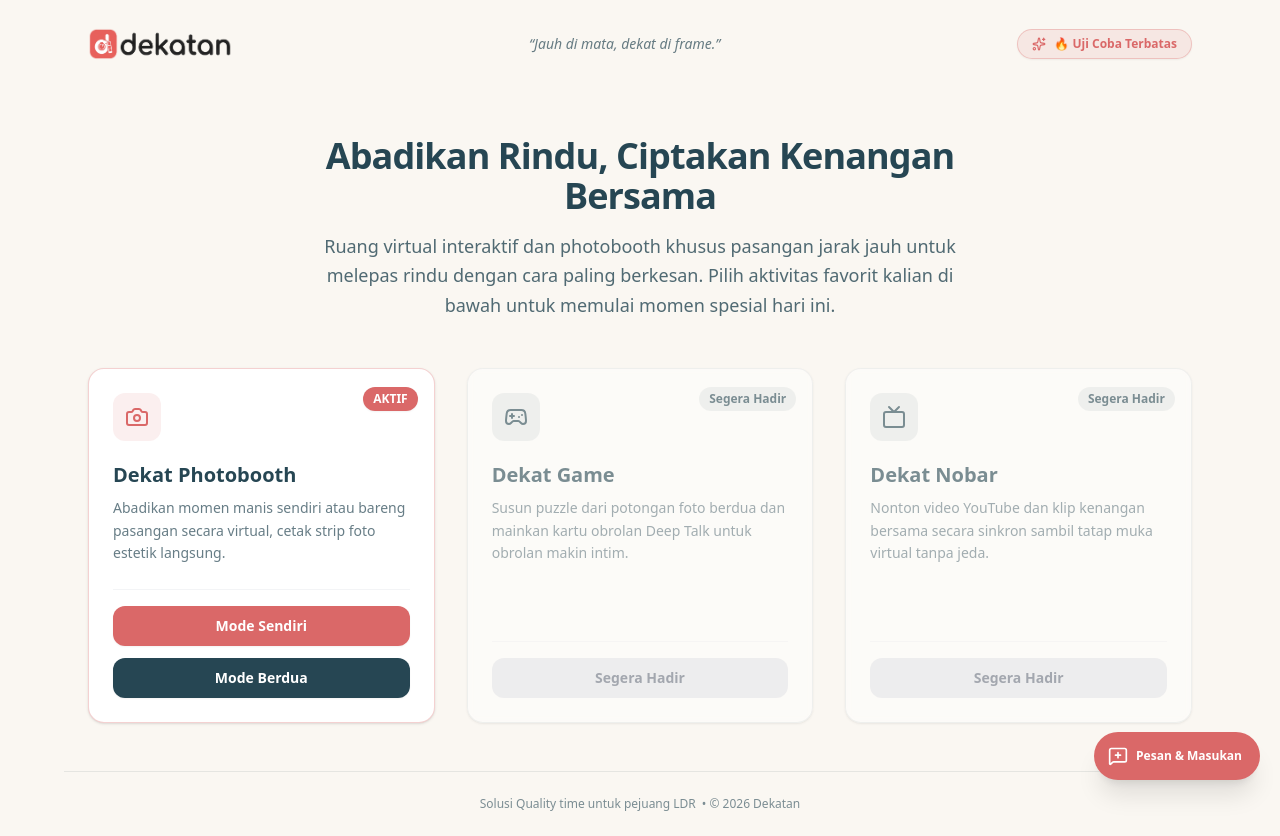
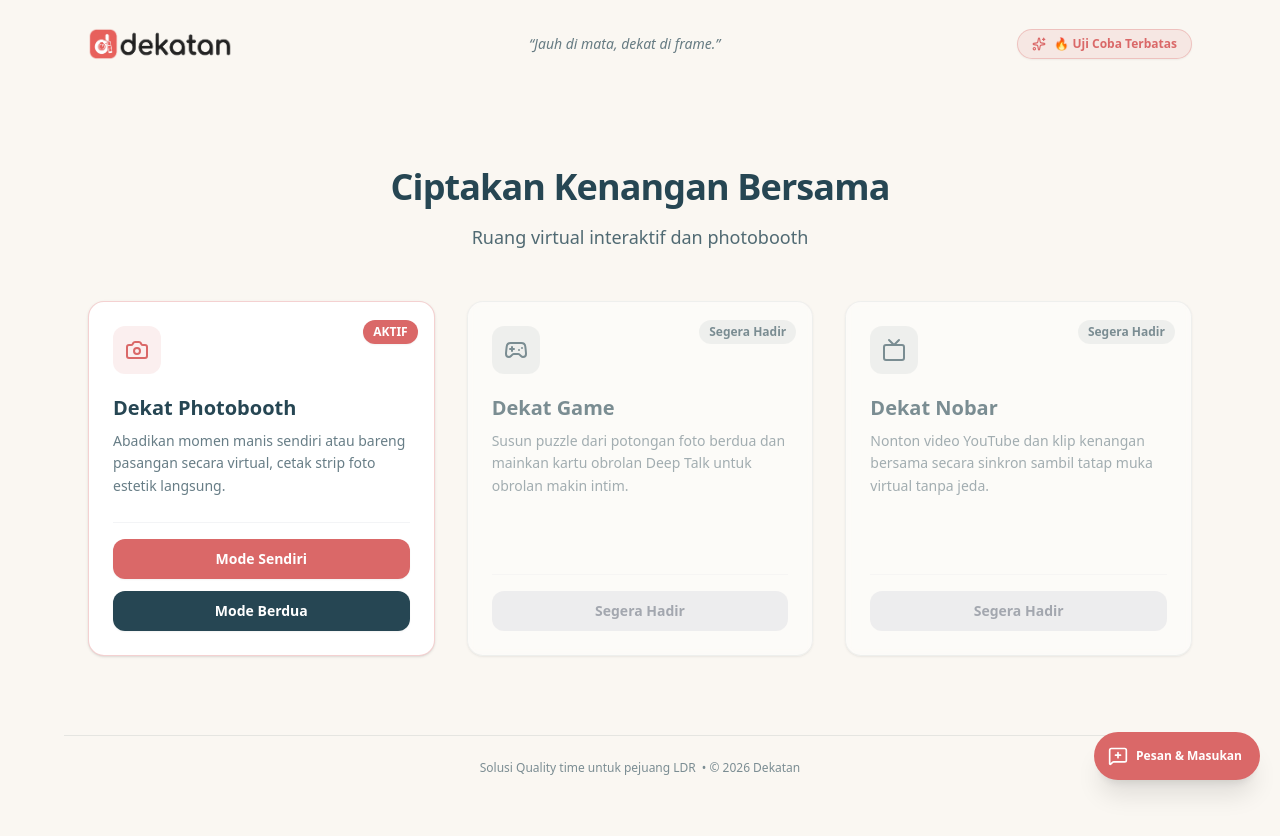
Before and after one commit to 1394ekovaregal-alt/dekatan, a Next.js app: page / in a window 1280 px wide. After the commit the page ends 800 px from the top, so only its background shows below. Built offline with nearby package versions, Linux system fonts and the light colour scheme; no server answers.

Commit message:
update teks di page

```diff
--- a/app/page.tsx
+++ b/app/page.tsx
@@ -48,10 +48,10 @@ export default function Home() {
       <main className="flex-1 max-w-6xl w-full mx-auto px-6 py-12 flex flex-col justify-center">
         <div className="text-center max-w-2xl mx-auto mb-12">
           <h1 className="text-3xl sm:text-4xl font-extrabold tracking-tight text-[#264653] mb-4">
-            Abadikan Rindu, Ciptakan Kenangan Bersama
+            Ciptakan Kenangan Bersama
           </h1>
           <p className="text-base sm:text-lg text-[#264653]/80 leading-relaxed">
-            Ruang virtual interaktif dan photobooth khusus pasangan jarak jauh untuk melepas rindu dengan cara paling berkesan. Pilih aktivitas favorit kalian di bawah untuk memulai momen spesial hari ini.
+            Ruang virtual interaktif dan photobooth
           </p>
         </div>
 
```
